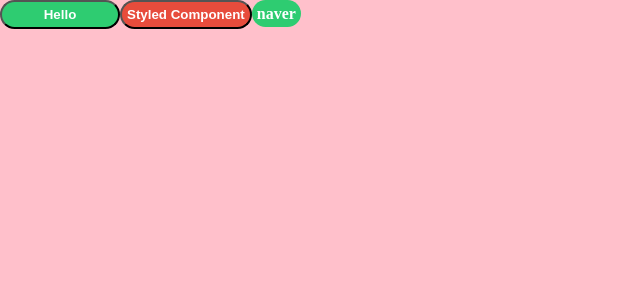
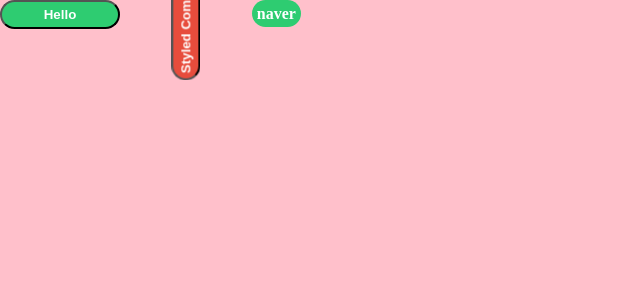
Before and after one commit to azxca1731/styled-components-example, a React (Create React App) app: page / in a window 1280 px wide. Shown: the top 300 px of the page, without its empty margins (0-640 px from the left). Built offline with nearby package versions, Linux system fonts and the light colour scheme.

Commit message:
add keyframes component

```diff
--- a/src/App.js
+++ b/src/App.js
@@ -1,5 +1,5 @@
 import React, { Component } from "react";
-import styled, { createGlobalStyle } from "styled-components";
+import styled, { createGlobalStyle, css, keyframes } from "styled-components";
 
 const GlobalStyle = createGlobalStyle`
   body{
@@ -42,9 +42,26 @@
     outline: none;
   }
   background-color: ${props => (props.danger ? "#e74c3c" : "#2ecc71")};
+  ${props => {
+    if (props.danger) {
+      return css`
+        animation: ${rotation} 2s linear infinite;
+      `;
+    }
+  }}
 `;
 
 const Anchor = styled(Button.withComponent("a"))`
   text-decoration: none;
 `;
+
+const rotation = keyframes`
+  from{
+    transform: rotate(0deg);
+  }
+  to{
+    transform: rotate(360deg);
+  }
+`;
+
 export default App;
```
